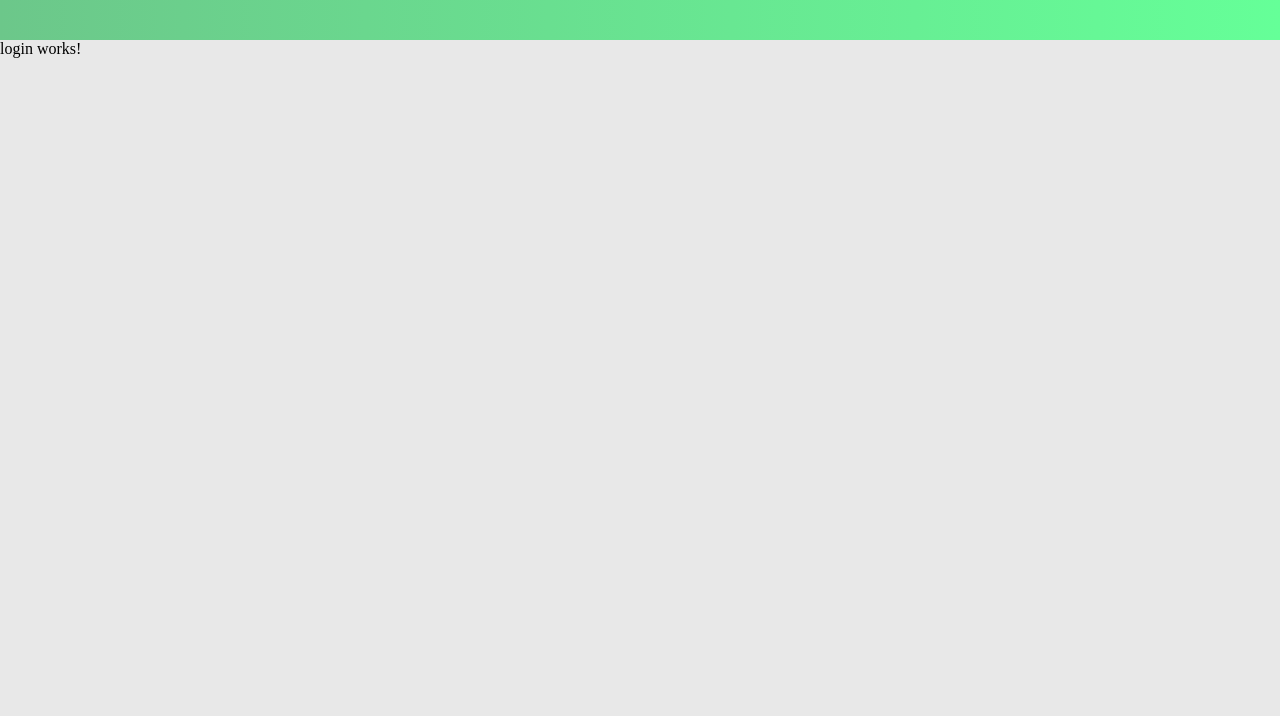
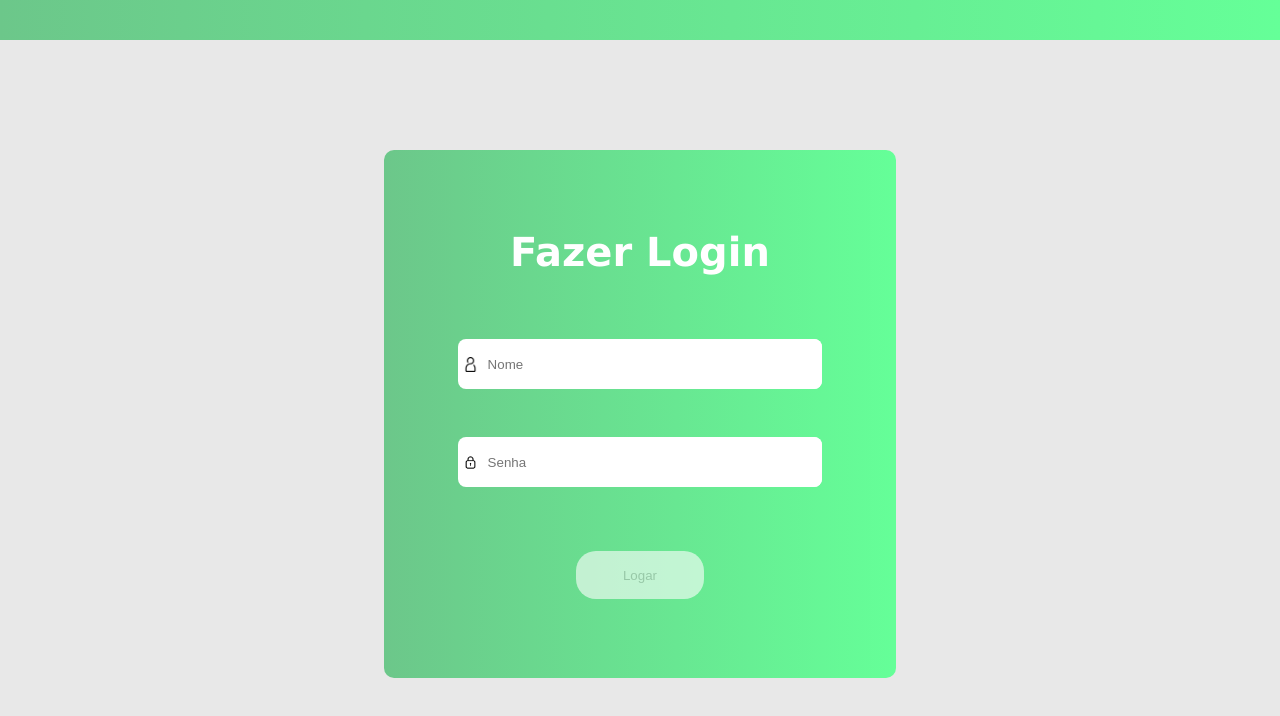
Before and after one commit to LucianoSegundo/DiarioDigital-Front-End, an Angular app: page /login in a window 1280 px wide. Shown: the top 716 px of the page. Built offline with nearby package versions, Linux system fonts and the light colour scheme.

Commit message:
Adição da tela de login

```diff
--- /dev/null
+++ b/src/app/DTO/LoginRequest.ts
@@ -0,0 +1,11 @@
+export class LoginRequest {
+    nome: string;
+    senha: string;
+
+
+    constructor(nome: string, senha: string) {
+      this.nome = nome;
+      this.senha = senha;
+
+    }
+  }
--- a/src/app/components/button/button.component.css
+++ b/src/app/components/button/button.component.css
@@ -4,6 +4,8 @@
   padding: 5px;
   background: var(--cSegun);
   border: none;
+  height: 6vh;
+  width: 10vw;
 
   &:hover {
     border: 1px rgb(2, 2, 2) solid;
@@ -17,8 +19,7 @@
 
 .blanco {
   background: white;
-  height: 6vh;
-  width: 10vw;
+
 }
 
 .bicone {
--- a/src/app/components/home/home.component.css
+++ b/src/app/components/home/home.component.css
@@ -28,10 +28,7 @@
     input {
       padding: 5px;
       border: none;
-
-
     }
-
 
     img {
       margin: 0 5px;
@@ -39,8 +36,12 @@
       height: 15px;
     }
   }
+  .se-form {
+    font-family: "Lucida Sans", "Lucida Sans Regular", "Lucida Grande",
+      "Lucida Sans Unicode", Geneva, Verdana, sans-serif;
+  }
 
-  #direcionador{
+  #direcionador {
     color: rgb(26, 86, 252);
     text-decoration: underline;
     cursor: pointer;
@@ -136,7 +137,6 @@
         }
       }
     }
-
   }
   @media (min-width: 1080px) {
     section {
@@ -207,10 +207,8 @@
           width: 380px;
           height: 40px;
           border: none;
-
         }
       }
     }
-
   }
 }
--- a/src/app/components/login/login.component.css
+++ b/src/app/components/login/login.component.css
@@ -0,0 +1,141 @@
+.alerta {
+  display: block;
+  background-color: rgb(252, 75, 75);
+  border-radius: 5px;
+  text-align: center;
+  min-width: 99%;
+
+  padding: 20px 0;
+}
+
+main{
+    width: 100vw;
+    height: 93.5vh;
+}
+fieldset {
+    display: flex;
+    background-color: white;
+    border: none;
+    align-items: center;
+    border-radius: 8px;
+
+    input {
+      padding: 5px;
+      border: none;
+
+    }
+
+    img {
+      margin: 0 5px;
+      width: 15px;
+      height: 15px;
+    }
+  }
+
+  .se-form {
+    font-family: 'Lucida Sans', 'Lucida Sans Regular', 'Lucida Grande', 'Lucida Sans Unicode', Geneva, Verdana, sans-serif;
+  }
+
+  @media (max-width: 1080px) {
+
+
+    .se-form {
+        display: flex;
+        flex-direction: column;
+        justify-content: center;
+        align-items: center;
+        margin-top: 8vh;
+
+        color: white;
+        font-weight: 600;
+
+        width: 100%;
+        min-height: 40vh;
+        background: -webkit-linear-gradient(0deg, var(--cSegun), var(--cPrim));
+        border-radius: 10px;
+        padding-bottom: 6vh;
+
+        h3 {
+          margin-top: 8vh;
+          font-size: 40px;
+        }
+      }
+
+      .form {
+        display: flex;
+        flex-direction: column;
+        justify-content: center;
+
+        width: 90%;
+        height: auto;
+        min-height: 20vh;
+
+        gap: 5vh;
+        margin: 6vh 0;
+
+        fieldset {
+          height: auto;
+          width: 100%;
+          border: none;
+          font-size: 20px;
+
+          input {
+            width: 95%;
+            height: 40px;
+            border: none;
+          }
+        }
+      }
+
+
+    }
+    @media (min-width: 1080px) {
+        main{
+          display: flex;
+            justify-content: center;
+            align-items: center;
+        }
+        .se-form {
+            display: flex;
+            align-items: center;
+            flex-direction: column;
+            justify-content: center;
+
+            padding: 5%;
+            color: white;
+            font-weight: 600;
+            border-radius: 10px;
+            background: -webkit-linear-gradient(180deg, var(--cSegun), var(--cPrim));
+
+            width: 30vw;
+            min-height: 50vh;
+
+            h3 {
+              font-size: 40px;
+            }
+          }
+
+          .form {
+              display: flex;
+              min-width: 95%;
+              flex-direction: column;
+
+              gap: 6vh;
+              height: auto;
+              margin: 8vh 0;
+
+            fieldset {
+              width: 100%;
+              border: none;
+              font-size: 20px;
+
+              input {
+                  width: 100%;
+                  height: 40px;
+                  border: none;
+                  border-radius: 8px;
+
+              }
+            }
+          }
+    }
--- a/src/app/components/login/login.component.html
+++ b/src/app/components/login/login.component.html
@@ -1 +1,27 @@
-<p>login works!</p>
+<main>
+
+<section class="se-form">
+        <h3>Fazer Login</h3>
+    <form [formGroup]="formulario" class="form">
+        @if (formulario.get("nome")?.hasError("required") && formulario.get("nome")?.touched) {
+            <p class="alerta">Usuario não deve sernulo</p>
+        }
+
+        <fieldset>
+            <img src="usuario.png" alt="">
+            <input type="text" placeholder="Nome" formControlName="nome" />
+        </fieldset>
+
+        @if (formulario.get("senha")?.hasError("required") && formulario.get("senha")?.touched) {
+            <p class="alerta">Senha não deve ser nula</p>
+        }
+
+        <fieldset>
+            <img src="senha.png" alt="">
+            <input type="password" placeholder="Senha" formControlName="senha" />
+        </fieldset>
+
+    </form>
+    <app-button mensagem="Logar" classe="blanco" (submit)="logar()" [desabilitado]="!formulario.valid"></app-button>
+</section>
+</main>
--- a/src/app/components/login/login.component.ts
+++ b/src/app/components/login/login.component.ts
@@ -1,12 +1,41 @@
 import { Component } from '@angular/core';
+import { AcessoApiService } from '../../service/acesso-api.service';
+import { Router } from '@angular/router';
+import { FormControl, FormGroup, ReactiveFormsModule, Validators } from '@angular/forms';
+import { ButtonComponent } from '../button/button.component';
+import { LoginRequest } from '../../DTO/LoginRequest';
 
 @Component({
   selector: 'app-login',
   standalone: true,
-  imports: [],
+  imports: [ButtonComponent, ReactiveFormsModule],
   templateUrl: './login.component.html',
   styleUrl: './login.component.css'
 })
 export class LoginComponent {
+  constructor(private api: AcessoApiService, private router: Router) { }
 
+  formulario = new FormGroup({
+    nome: new FormControl('', [Validators.required, Validators.minLength(4)]),
+    senha: new FormControl('', [Validators.required, Validators.minLength(4)])
+
+  });
+
+logar(){
+  if(this.formulario.valid)
+    {
+    this.api.login(this.formulario.value as LoginRequest).subscribe({
+      next: (data) =>{
+        let acesso = data.accessToken;
+        console.log(acesso);
+        localStorage.setItem("token",acesso);
+        this.router.navigate(["/principal"]);
+      },
+      error: (error) =>{
+        console.error('Erro ao fazer a requisição:', error.error.message);
+
+      }
+    })
+  }
 }
+}
--- a/src/app/service/acesso-api.service.ts
+++ b/src/app/service/acesso-api.service.ts
@@ -1,7 +1,9 @@
 import { HttpClient } from '@angular/common/http';
 import { Injectable } from '@angular/core';
 import { environment } from '../../environments/environment';
+import { LoginRequest } from '../DTO/LoginRequest';
 import { UsuarioRequest } from '../DTO/UsuarioRequest';
+import { Observable } from 'rxjs';
 @Injectable({
   providedIn: 'root'
 })
@@ -10,8 +12,11 @@
   constructor(private http: HttpClient) { }
 
   cadastrarUsu(usuario: UsuarioRequest){
-    console.log(usuario)
-    console.log(environment.urlBase)
+
     return this.http.post(this.userUrl, usuario);
   }
+
+  login(usuario: LoginRequest): Observable<any>{
+    return this.http.post(this.userUrl+"login", usuario);
+  }
 }
```
Lines whose indentation alone changed are shown as unchanged.
